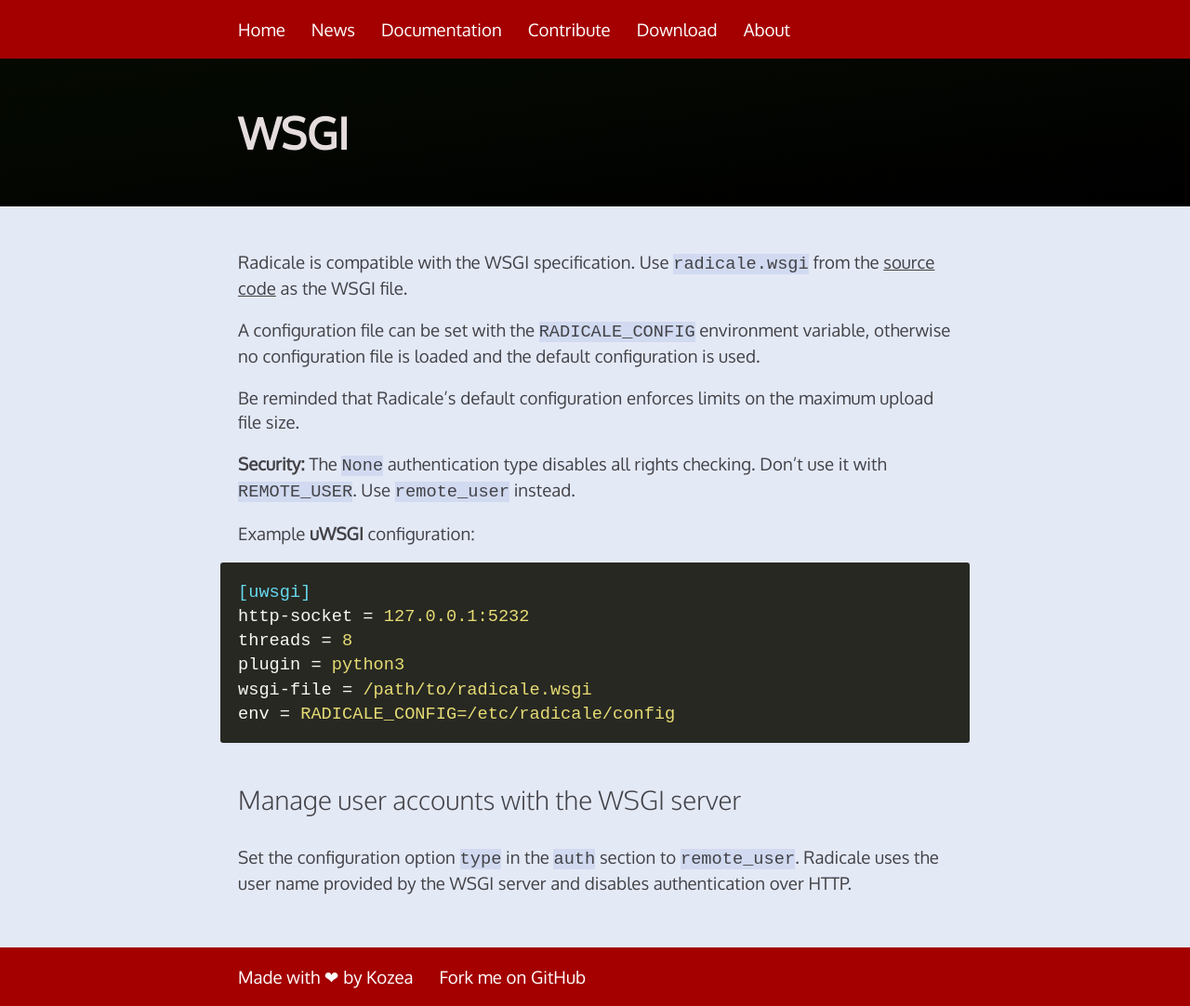
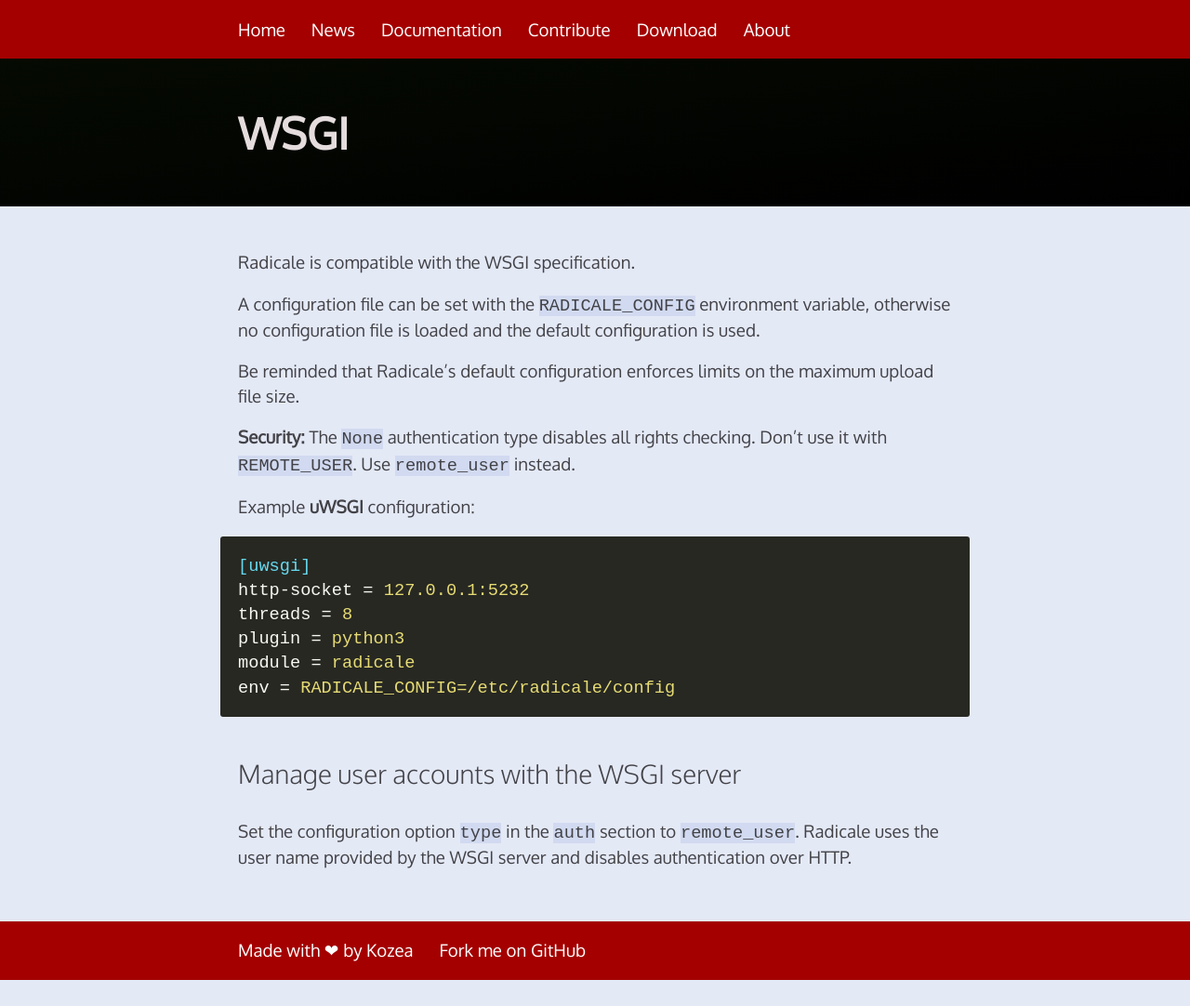
Before and after one commit to Kozea/Radicale, a Jekyll site: the page built from wsgi.md, in a window 1280 px wide. Shown: the whole page at 93% size. Built offline with Jekyll 4.4.1, drawn with Linux system fonts in a browser that asks for light colours; after the commit the page ends 1054 px from its top, so only the background shows below that.

Commit message:
Use module directly for WSGI

````diff
--- a/wsgi.md
+++ b/wsgi.md
@@ -4,8 +4,7 @@
 permalink: /wsgi/
 ---
 
-Radicale is compatible with the WSGI specification. Use `radicale.wsgi` from
-the [source code]({{ site.baseurl }}/download/) as the WSGI file.
+Radicale is compatible with the WSGI specification.
 
 A configuration file can be set with the `RADICALE_CONFIG` environment variable,
 otherwise no configuration file is loaded and the default configuration is used.
@@ -23,7 +22,7 @@
 http-socket = 127.0.0.1:5232
 threads = 8
 plugin = python3
-wsgi-file = /path/to/radicale.wsgi
+module = radicale
 env = RADICALE_CONFIG=/etc/radicale/config
 ```
 
````
